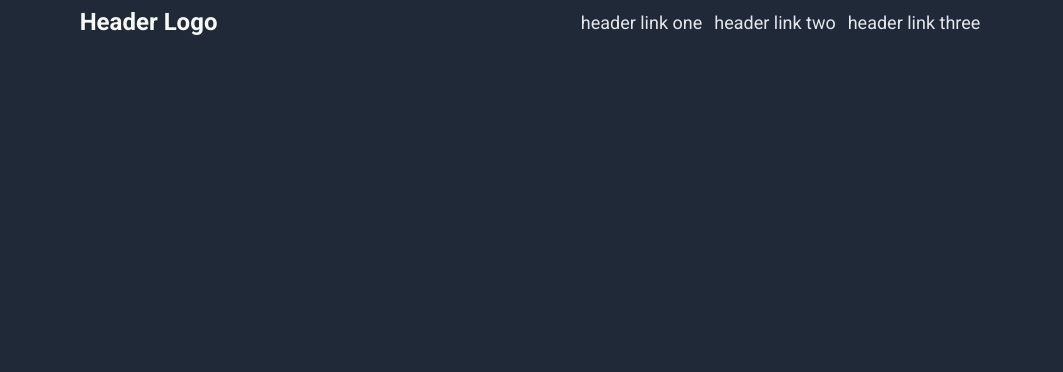
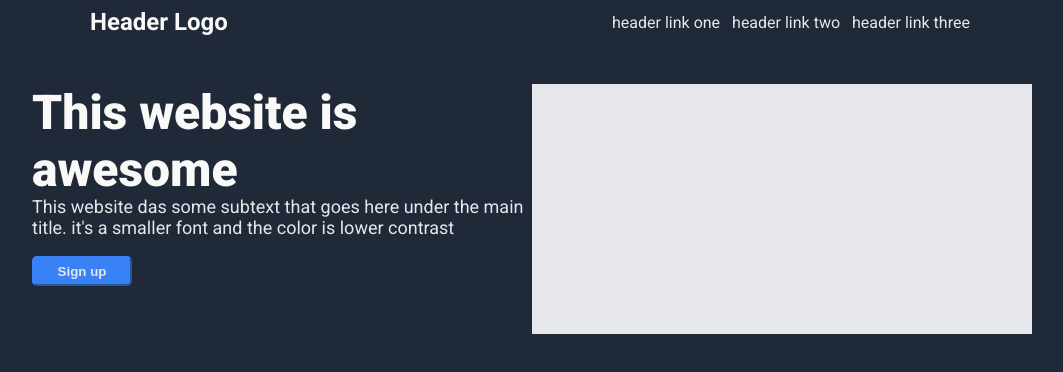
Before and after one commit to DigitalRamune/Project-Landing-Page, a plain HTML site: page index.html in a window 1280 px wide. Shown: the whole page, without its empty margins (108-1171 px from the left). Drawn offline with Linux system fonts and the light colour scheme.

Commit message:
feat: add top content section and apply styling

```diff
--- a/css/style.css
+++ b/css/style.css
@@ -10,11 +10,15 @@ header {
     align-items: center;
 }
 
+.secondary-text {
+    color: #E5E7EB;
+    font-size: 18px;
+}
+
 a {
     text-decoration: none;
+    padding: 0px 4px;
     color: #E5E7EB;
-    font-size: 18px;
-    padding: 0px 4px;
 }
 
 .logo {
@@ -22,3 +26,45 @@ a {
     color: #F9FAF8;
     font-weight: bold;
 }
+
+.top-content {
+    display: flex;
+    justify-content: center;
+    padding-top: 48px;
+}
+
+.image {
+    background-color: #E5E7EB;
+    width: 500px;
+    height: 250px;
+    flex-shrink: 0;
+}
+
+.main-text {
+    flex-shrink: 2;
+    width: 500px;
+    height: 250px;
+}
+
+.title {
+    color: #f9faf8;
+    font-size: 48px;
+    font-weight: 900;
+    margin-bottom: -20px;
+}
+
+.btn {
+    background-color: #3882f6;
+    border-radius: 5px;
+    border-color: #3882f6;
+    color: #E5E7EB;
+    font-weight: bold;
+    text-align: center;
+    width: 100px;
+    height: 30px;
+}
+
+h1 {
+    padding: 0;
+    margin: 0;
+}
--- a/index.html
+++ b/index.html
@@ -22,6 +22,18 @@
         </nav>
     </header>
 
+    <div class="top-content">
+        <div class="main-text">
+            <h1 class="title">This website is awesome</h1>
+            <p class="secondary-text">This website das some subtext that goes here under the main title. it's a smaller font and the color is
+                lower contrast</p>
+            <button class="btn">Sign up</button>
+        </div>
+        <div class="image">
+            <img src="" alt="">
+        </div>
+    </div>
+
 </body>
 
 </html>
```
